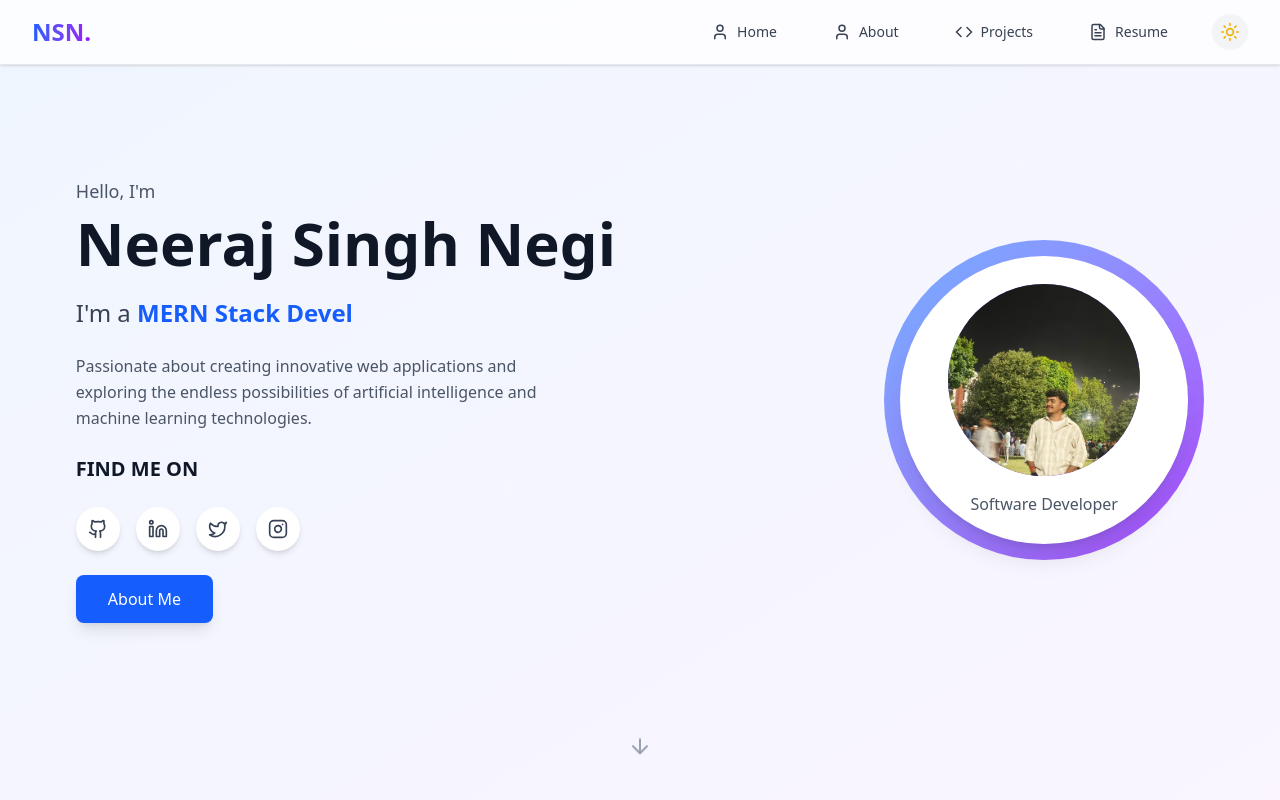
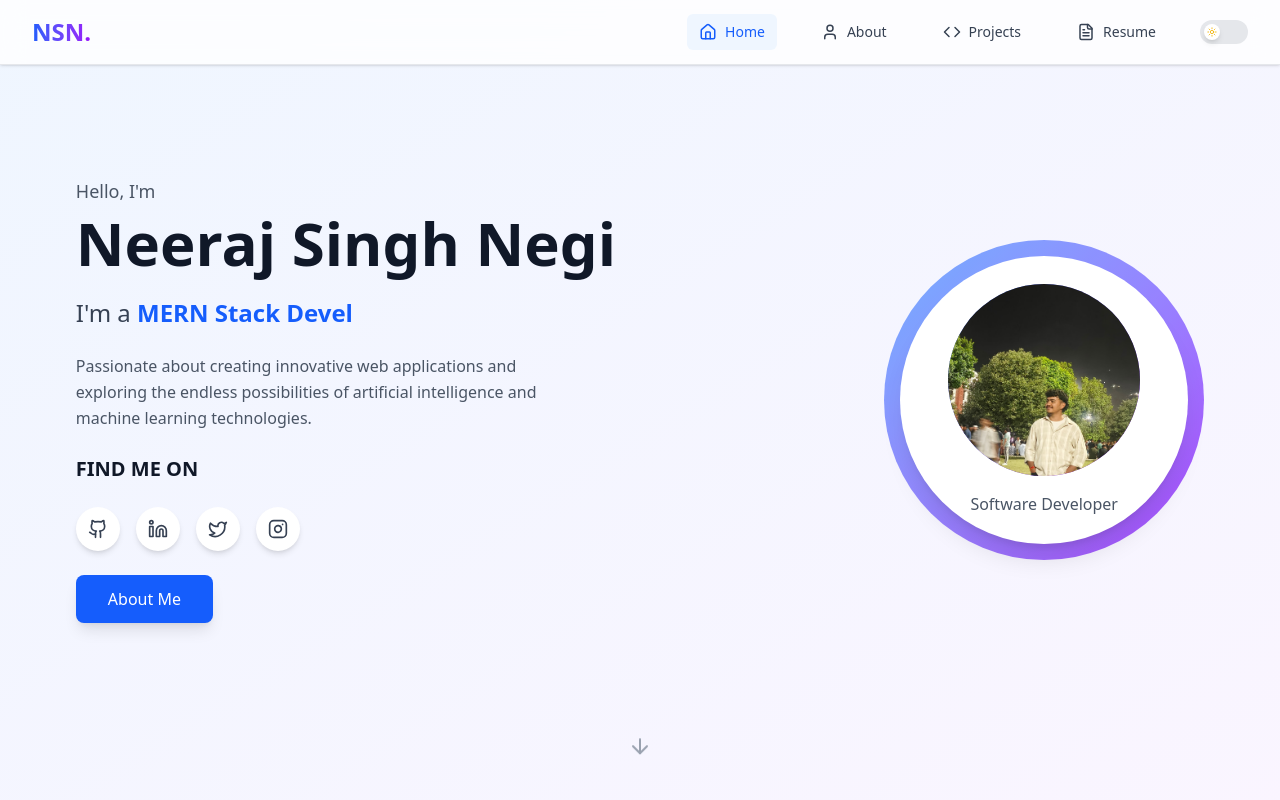
Before and after one commit to negiNeeraj1/PortfolioProject, a React (Vite) app: page / in a window 1280 px wide. Shown: the top 800 px of the page. Built offline with nearby package versions, Linux system fonts and the light colour scheme.

Commit message:
Added few things

```diff
--- a/src/Components/Common/Navbar.jsx
+++ b/src/Components/Common/Navbar.jsx
@@ -1,25 +1,24 @@
 import React, { useState, useEffect } from 'react';
-import { Menu, X, User, Code, FileText, Briefcase } from 'lucide-react';
-import { useNavigate } from 'react-router-dom';
+import { Menu, X, User, Code, FileText, Home } from 'lucide-react';
+import { useNavigate, useLocation } from 'react-router-dom';
 import { useTheme } from '../../Context/ThemeContext';
 import ThemeToggle from '../Ui/ThemeToggle';
 
 const Navbar = () => {
-
   const navigate = useNavigate();
+  const location = useLocation();
   const [isOpen, setIsOpen] = useState(false);
-  const [activeSection, setActiveSection] = useState('home');
   const { darkMode } = useTheme();
 
   const navItems = [
-  { path: '/', label: 'Home', icon: <User size={18} /> },
+    { path: '/', label: 'Home', icon: <Home size={18} /> },
     { path: '/about', label: 'About', icon: <User size={18} /> },
     { path: '/projects', label: 'Projects', icon: <Code size={18} /> },
     { path: '/resume', label: 'Resume', icon: <FileText size={18} /> },
   ];
 
   const handleNavigation = (path) => {
-  if (window.location.pathname === path) {
+    if (location.pathname === path) {
       // If you're already on the page, just scroll up smoothly
       window.scrollTo({ top: 0, behavior: 'smooth' });
     } else {
@@ -28,37 +27,20 @@ const Navbar = () => {
     setIsOpen(false);
   };
 
+  // Close mobile menu when route changes
   useEffect(() => {
-    const handleScroll = () => {
-      const sections = navItems.map(item => item.id);
-      const scrollPosition = window.scrollY + 100;
-
-      for (const section of sections) {
-        const element = document.getElementById(section);
-        if (element) {
-          const offsetTop = element.offsetTop;
-          const offsetBottom = offsetTop + element.offsetHeight;
-
-          if (scrollPosition >= offsetTop && scrollPosition < offsetBottom) {
-            setActiveSection(section);
-            break;
-          }
-        }
-      }
-    };
-
-    window.addEventListener('scroll', handleScroll);
-    return () => window.removeEventListener('scroll', handleScroll);
-  }, []);
-
-
+    setIsOpen(false);
+  }, [location.pathname]);
 
   return (
     <nav className="fixed top-0 w-full bg-white/80 dark:bg-gray-900/80 backdrop-blur-md shadow-sm z-50 border-b border-gray-200 dark:border-gray-700 transition-colors duration-300">
       <div className="max-w-7xl mx-auto px-4 sm:px-6 lg:px-8">
         <div className="flex justify-between items-center h-16">
           <div className="flex-shrink-0">
-            <h1 className="text-2xl font-bold bg-gradient-to-r from-blue-600 to-purple-600 bg-clip-text text-transparent">
+            <h1
+              onClick={() => handleNavigation('/')}
+              className="text-2xl font-bold bg-gradient-to-r from-blue-600 to-purple-600 bg-clip-text text-transparent cursor-pointer hover:opacity-80 transition-opacity"
+            >
               NSN.
             </h1>
           </div>
@@ -67,18 +49,15 @@ const Navbar = () => {
           <div className="hidden md:flex items-center space-x-8">
             {navItems.map((item) => (
               <button
-                key={item.id}
+                key={item.path}
                 onClick={() => handleNavigation(item.path)}
-
                 className={`px-3 py-2 rounded-md text-sm font-medium transition-all duration-300 flex items-center gap-2 hover:bg-gray-100 dark:hover:bg-gray-800 ${
-                  activeSection === item.path
-                    ? 'text-blue-600 bg-blue-50 dark:bg-blue-900/20'
+                  location.pathname === item.path
+                    ? 'text-blue-600 bg-blue-50 dark:bg-blue-900/20 dark:text-blue-400'
                     : 'text-gray-700 dark:text-gray-300 hover:text-blue-600 dark:hover:text-blue-400'
                 }`}
               >
-
                 {item.icon}
-
                 {item.label}
               </button>
             ))}
@@ -91,6 +70,7 @@ const Navbar = () => {
             <button
               onClick={() => setIsOpen(!isOpen)}
               className="inline-flex items-center justify-center p-2 rounded-md text-gray-700 dark:text-gray-300 hover:text-blue-600 dark:hover:text-blue-400 hover:bg-gray-100 dark:hover:bg-gray-800 transition-colors"
+              aria-label="Toggle menu"
             >
               {isOpen ? <X size={24} /> : <Menu size={24} />}
             </button>
@@ -104,9 +84,13 @@ const Navbar = () => {
           <div className="px-2 pt-2 pb-3 space-y-1">
             {navItems.map((item) => (
               <button
-                key={item.id}
-                onClick={() => scrollToSection(item.id)}
-                className="w-full text-left px-3 py-2 rounded-md text-base font-medium text-gray-700 dark:text-gray-300 hover:text-blue-600 dark:hover:text-blue-400 hover:bg-gray-100 dark:hover:bg-gray-800 transition-colors flex items-center gap-2"
+                key={item.path}
+                onClick={() => handleNavigation(item.path)}
+                className={`w-full text-left px-3 py-2 rounded-md text-base font-medium transition-colors flex items-center gap-2 ${
+                  location.pathname === item.path
+                    ? 'text-blue-600 bg-blue-50 dark:bg-blue-900/20 dark:text-blue-400'
+                    : 'text-gray-700 dark:text-gray-300 hover:text-blue-600 dark:hover:text-blue-400 hover:bg-gray-100 dark:hover:bg-gray-800'
+                }`}
               >
                 {item.icon}
                 {item.label}
--- a/src/Components/Ui/ThemeToggle.jsx
+++ b/src/Components/Ui/ThemeToggle.jsx
@@ -1,3 +1,4 @@
+import React from 'react';
 import { Sun, Moon } from 'lucide-react';
 import { useTheme } from '../../Context/ThemeContext';
 
@@ -7,21 +8,20 @@ const ThemeToggle = () => {
   return (
     <button
       onClick={toggleTheme}
-      className="relative p-2 rounded-full bg-gray-100 dark:bg-gray-800 hover:bg-gray-200 dark:hover:bg-gray-700 transition-all duration-300 group"
+      className="relative inline-flex items-center justify-center w-12 h-6 rounded-full bg-gray-200 dark:bg-gray-700 transition-all duration-500 ease-in-out focus:outline-none"
       aria-label="Toggle theme"
     >
-      <div className="relative w-5 h-5">
-        <Sun
-          className={`absolute inset-0 w-5 h-5 text-yellow-500 transition-all duration-300 ${
-            darkMode ? 'opacity-0 rotate-90 scale-0' : 'opacity-100 rotate-0 scale-100'
-          }`}
-        />
-        <Moon
-          className={`absolute inset-0 w-5 h-5 text-blue-500 transition-all duration-300 ${
-            darkMode ? 'opacity-100 rotate-0 scale-100' : 'opacity-0 -rotate-90 scale-0'
-          }`}
-        />
-      </div>
+      <span
+        className={`absolute left-1 top-1 w-4 h-4 bg-white rounded-full shadow-md transform transition-all duration-500 ease-in-out flex items-center justify-center ${
+          darkMode ? 'translate-x-6' : 'translate-x-0'
+        }`}
+      >
+        {darkMode ? (
+          <Moon size={10} className="text-gray-700 transition-opacity duration-300" />
+        ) : (
+          <Sun size={10} className="text-yellow-500 transition-opacity duration-300" />
+        )}
+      </span>
     </button>
   );
 };
--- a/src/Context/ThemeContext.jsx
+++ b/src/Context/ThemeContext.jsx
@@ -42,3 +42,4 @@ export const ThemeProvider = ({ children }) => {
     </ThemeContext.Provider>
   );
 };
+export default ThemeProvider;
--- a/src/index.css
+++ b/src/index.css
@@ -1,5 +1,5 @@
 @import "tailwindcss";
-
+@custom-variant dark (&:where(.dark, .dark *));
 /* Custom scrollbar */
 ::-webkit-scrollbar {
   width: 8px;
```
Lines whose indentation alone changed are shown as unchanged.
